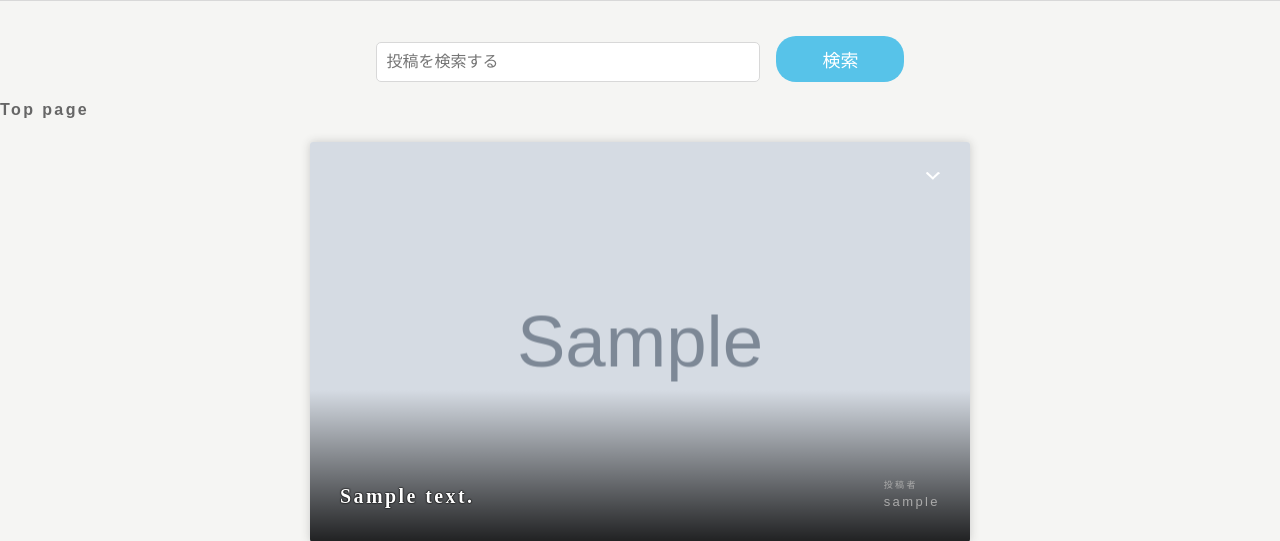
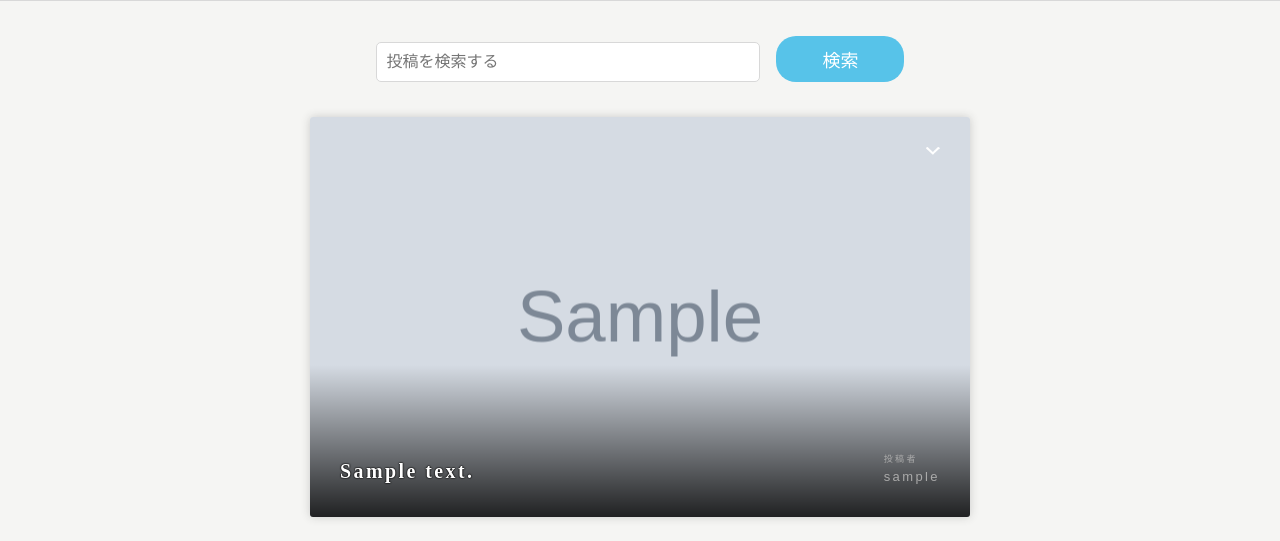
Before and after one commit to tiredreinan/pictweet, a Django app: page / in a window 1280 px wide. Shown: the part 61-602 px from the top of the page. Run offline with Django 4.2, Linux system fonts and the light colour scheme; tables that the repository leaves empty hold one stand-in row (values such as "Sample post"); grey boxes marked "Sample" are stand-in pictures.

Commit message:
トップページの見出しを削除

```diff
--- a/templates/tweets/index.html
+++ b/templates/tweets/index.html
@@ -7,7 +7,6 @@
   <input type="submit" class="search-btn" value="検索">
 </form>
 
-<h1>Top page</h1>
 <div class="contents row">
   {% include "tweets/_tweet_list.html" %}
 </div>
```
